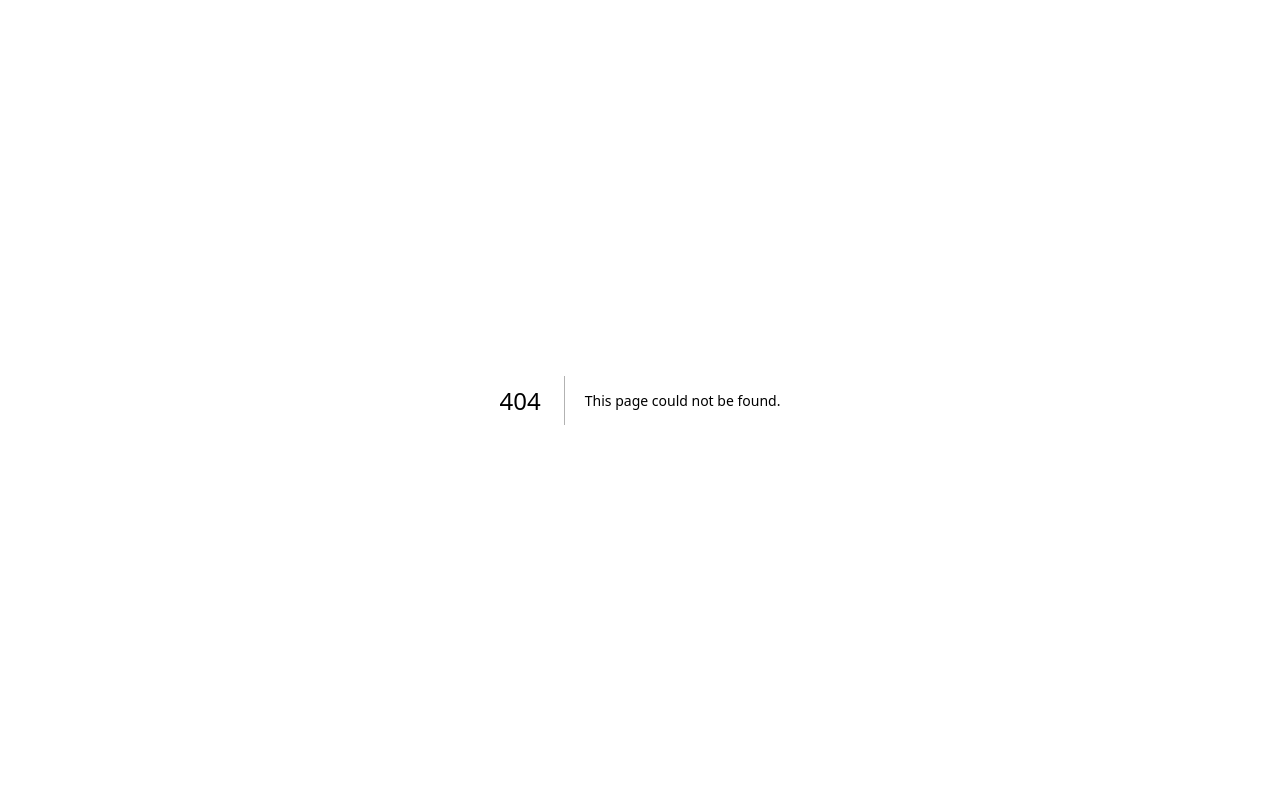
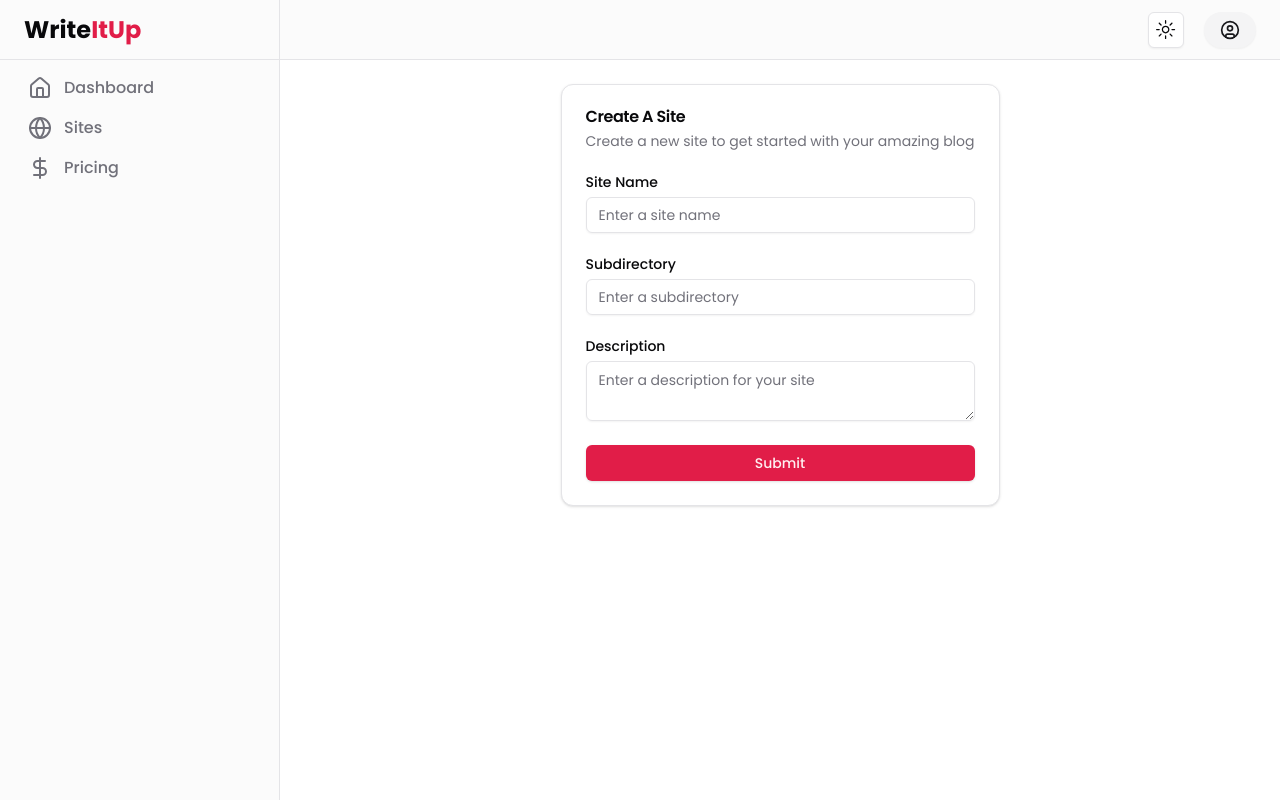
Before and after one commit to adamspicedev/write-it-up, a Next.js app: page /dashboard/sites/new in a window 1280 px wide. Before the commit this address had no page. Built offline with nearby package versions, Linux system fonts and the light colour scheme.

Commit message:
Added site list and new site pages

```diff
--- a/package.json
+++ b/package.json
@@ -12,6 +12,7 @@
     "@kinde-oss/kinde-auth-nextjs": "^2.3.8",
     "@radix-ui/react-dropdown-menu": "^2.1.1",
     "@radix-ui/react-icons": "^1.3.0",
+    "@radix-ui/react-label": "^2.1.0",
     "@radix-ui/react-slot": "^1.1.0",
     "class-variance-authority": "^0.7.0",
     "clsx": "^2.1.1",
--- /dev/null
+++ b/src/app/dashboard/sites/new/page.tsx
@@ -0,0 +1,51 @@
+import { Button } from "@/components/ui/button";
+import {
+  Card,
+  CardContent,
+  CardDescription,
+  CardFooter,
+  CardHeader,
+  CardTitle,
+} from "@/components/ui/card";
+import { Input } from "@/components/ui/input";
+import { Label } from "@/components/ui/label";
+import { Textarea } from "@/components/ui/textarea";
+import React from "react";
+
+const NewSitePage = () => {
+  return (
+    <div className="flex flex-1 flex-col items-center">
+      <Card className="max-w-[450px]">
+        <CardHeader>
+          <CardTitle>Create A Site</CardTitle>
+          <CardDescription>
+            Create a new site to get started with your amazing blog
+          </CardDescription>
+        </CardHeader>
+        <CardContent>
+          <div className="flex flex-col gap-y-6">
+            <div className="grid gap-2">
+              <Label>Site Name</Label>
+              <Input placeholder="Enter a site name" />
+            </div>
+
+            <div className="grid gap-2">
+              <Label>Subdirectory</Label>
+              <Input placeholder="Enter a subdirectory" />
+            </div>
+
+            <div className="grid gap-2">
+              <Label>Description</Label>
+              <Textarea placeholder="Enter a description for your site" />
+            </div>
+          </div>
+        </CardContent>
+        <CardFooter>
+          <Button className="w-full">Submit</Button>
+        </CardFooter>
+      </Card>
+    </div>
+  );
+};
+
+export default NewSitePage;
--- /dev/null
+++ b/src/app/dashboard/sites/page.tsx
@@ -0,0 +1,36 @@
+import { Button } from "@/components/ui/button";
+import { FileIcon, PlusCircle } from "lucide-react";
+import Link from "next/link";
+import React from "react";
+
+const SitesPage = () => {
+  return (
+    <>
+      <div className="flex w-full justify-end">
+        <Button asChild>
+          <Link href="/dashboard/sites/new">
+            <PlusCircle className="mr-2 size-4" /> Create Site
+          </Link>
+        </Button>
+      </div>
+
+      <div className="animate-in fade-in-50 flex flex-col items-center justify-center rounded-md border border-dashed p-8 text-center">
+        <div className="bg-primary/10 flex size-20 items-center justify-center rounded-full">
+          <FileIcon className="text-primary size-10" />
+        </div>
+        <h2 className="mt-6 text-xl font-semibold">No sites found</h2>
+        <p className="text-muted-foreground mb-8 mt-2 text-center text-sm leading-tight">
+          Create one to get started
+        </p>
+        <Button asChild size="lg">
+          <Link href="/dashboard/sites/new">
+            <PlusCircle className="mr-2 size-8" />
+            <span className="text-lg">Create Site</span>
+          </Link>
+        </Button>
+      </div>
+    </>
+  );
+};
+
+export default SitesPage;
--- /dev/null
+++ b/src/components/ui/card.tsx
@@ -0,0 +1,76 @@
+import * as React from "react"
+
+import { cn } from "@/lib/utils"
+
+const Card = React.forwardRef<
+  HTMLDivElement,
+  React.HTMLAttributes<HTMLDivElement>
+>(({ className, ...props }, ref) => (
+  <div
+    ref={ref}
+    className={cn(
+      "rounded-xl border bg-card text-card-foreground shadow",
+      className
+    )}
+    {...props}
+  />
+))
+Card.displayName = "Card"
+
+const CardHeader = React.forwardRef<
+  HTMLDivElement,
+  React.HTMLAttributes<HTMLDivElement>
+>(({ className, ...props }, ref) => (
+  <div
+    ref={ref}
+    className={cn("flex flex-col space-y-1.5 p-6", className)}
+    {...props}
+  />
+))
+CardHeader.displayName = "CardHeader"
+
+const CardTitle = React.forwardRef<
+  HTMLParagraphElement,
+  React.HTMLAttributes<HTMLHeadingElement>
+>(({ className, ...props }, ref) => (
+  <h3
+    ref={ref}
+    className={cn("font-semibold leading-none tracking-tight", className)}
+    {...props}
+  />
+))
+CardTitle.displayName = "CardTitle"
+
+const CardDescription = React.forwardRef<
+  HTMLParagraphElement,
+  React.HTMLAttributes<HTMLParagraphElement>
+>(({ className, ...props }, ref) => (
+  <p
+    ref={ref}
+    className={cn("text-sm text-muted-foreground", className)}
+    {...props}
+  />
+))
+CardDescription.displayName = "CardDescription"
+
+const CardContent = React.forwardRef<
+  HTMLDivElement,
+  React.HTMLAttributes<HTMLDivElement>
+>(({ className, ...props }, ref) => (
+  <div ref={ref} className={cn("p-6 pt-0", className)} {...props} />
+))
+CardContent.displayName = "CardContent"
+
+const CardFooter = React.forwardRef<
+  HTMLDivElement,
+  React.HTMLAttributes<HTMLDivElement>
+>(({ className, ...props }, ref) => (
+  <div
+    ref={ref}
+    className={cn("flex items-center p-6 pt-0", className)}
+    {...props}
+  />
+))
+CardFooter.displayName = "CardFooter"
+
+export { Card, CardHeader, CardFooter, CardTitle, CardDescription, CardContent }
--- /dev/null
+++ b/src/components/ui/input.tsx
@@ -0,0 +1,25 @@
+import * as React from "react"
+
+import { cn } from "@/lib/utils"
+
+export interface InputProps
+  extends React.InputHTMLAttributes<HTMLInputElement> {}
+
+const Input = React.forwardRef<HTMLInputElement, InputProps>(
+  ({ className, type, ...props }, ref) => {
+    return (
+      <input
+        type={type}
+        className={cn(
+          "flex h-9 w-full rounded-md border border-input bg-transparent px-3 py-1 text-sm shadow-sm transition-colors file:border-0 file:bg-transparent file:text-sm file:font-medium placeholder:text-muted-foreground focus-visible:outline-none focus-visible:ring-1 focus-visible:ring-ring disabled:cursor-not-allowed disabled:opacity-50",
+          className
+        )}
+        ref={ref}
+        {...props}
+      />
+    )
+  }
+)
+Input.displayName = "Input"
+
+export { Input }
--- /dev/null
+++ b/src/components/ui/label.tsx
@@ -0,0 +1,26 @@
+"use client"
+
+import * as React from "react"
+import * as LabelPrimitive from "@radix-ui/react-label"
+import { cva, type VariantProps } from "class-variance-authority"
+
+import { cn } from "@/lib/utils"
+
+const labelVariants = cva(
+  "text-sm font-medium leading-none peer-disabled:cursor-not-allowed peer-disabled:opacity-70"
+)
+
+const Label = React.forwardRef<
+  React.ElementRef<typeof LabelPrimitive.Root>,
+  React.ComponentPropsWithoutRef<typeof LabelPrimitive.Root> &
+    VariantProps<typeof labelVariants>
+>(({ className, ...props }, ref) => (
+  <LabelPrimitive.Root
+    ref={ref}
+    className={cn(labelVariants(), className)}
+    {...props}
+  />
+))
+Label.displayName = LabelPrimitive.Root.displayName
+
+export { Label }
--- /dev/null
+++ b/src/components/ui/textarea.tsx
@@ -0,0 +1,24 @@
+import * as React from "react"
+
+import { cn } from "@/lib/utils"
+
+export interface TextareaProps
+  extends React.TextareaHTMLAttributes<HTMLTextAreaElement> {}
+
+const Textarea = React.forwardRef<HTMLTextAreaElement, TextareaProps>(
+  ({ className, ...props }, ref) => {
+    return (
+      <textarea
+        className={cn(
+          "flex min-h-[60px] w-full rounded-md border border-input bg-transparent px-3 py-2 text-sm shadow-sm placeholder:text-muted-foreground focus-visible:outline-none focus-visible:ring-1 focus-visible:ring-ring disabled:cursor-not-allowed disabled:opacity-50",
+          className
+        )}
+        ref={ref}
+        {...props}
+      />
+    )
+  }
+)
+Textarea.displayName = "Textarea"
+
+export { Textarea }
```
Also changed, not shown: 1 other file (tests, documents, lock files or other folders).
